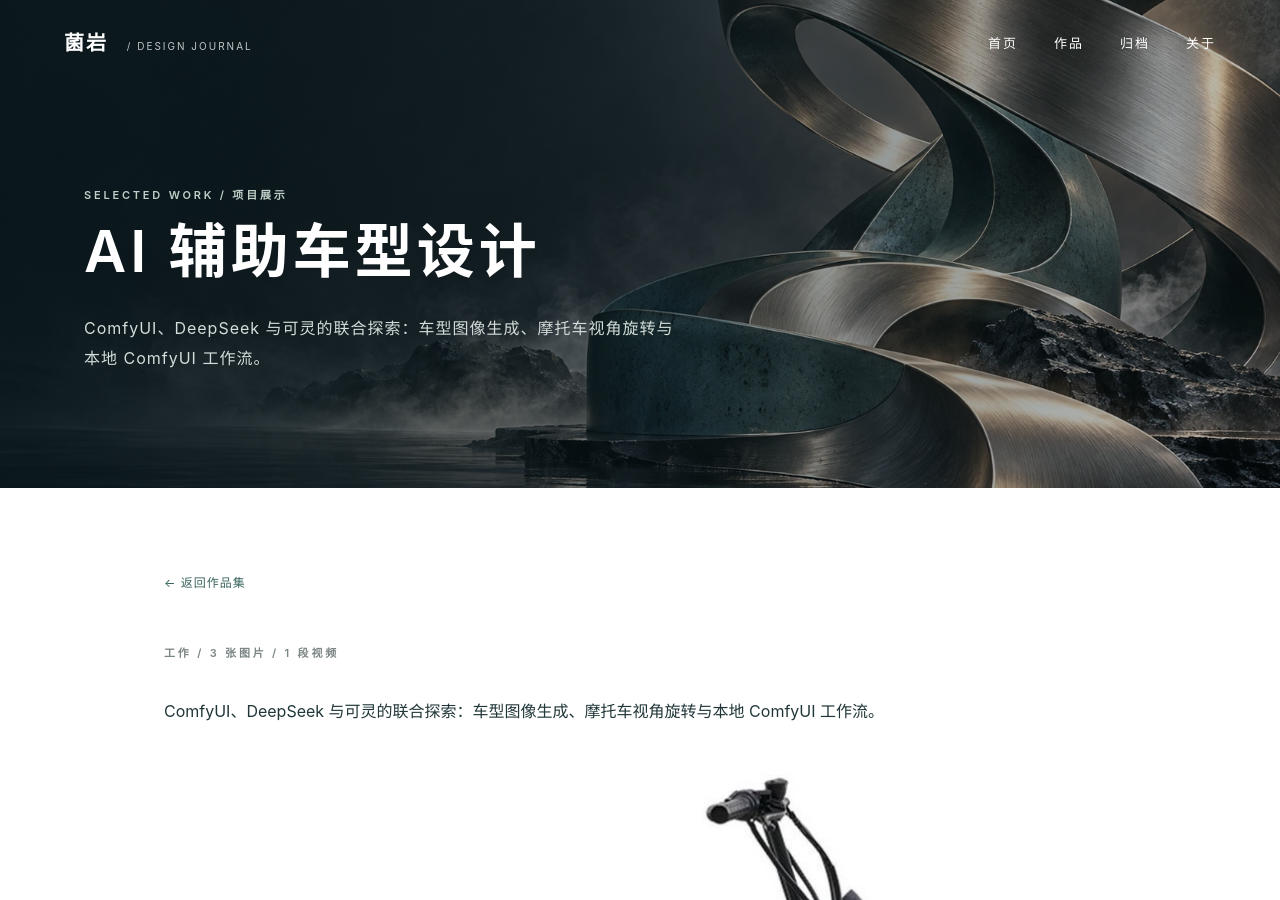
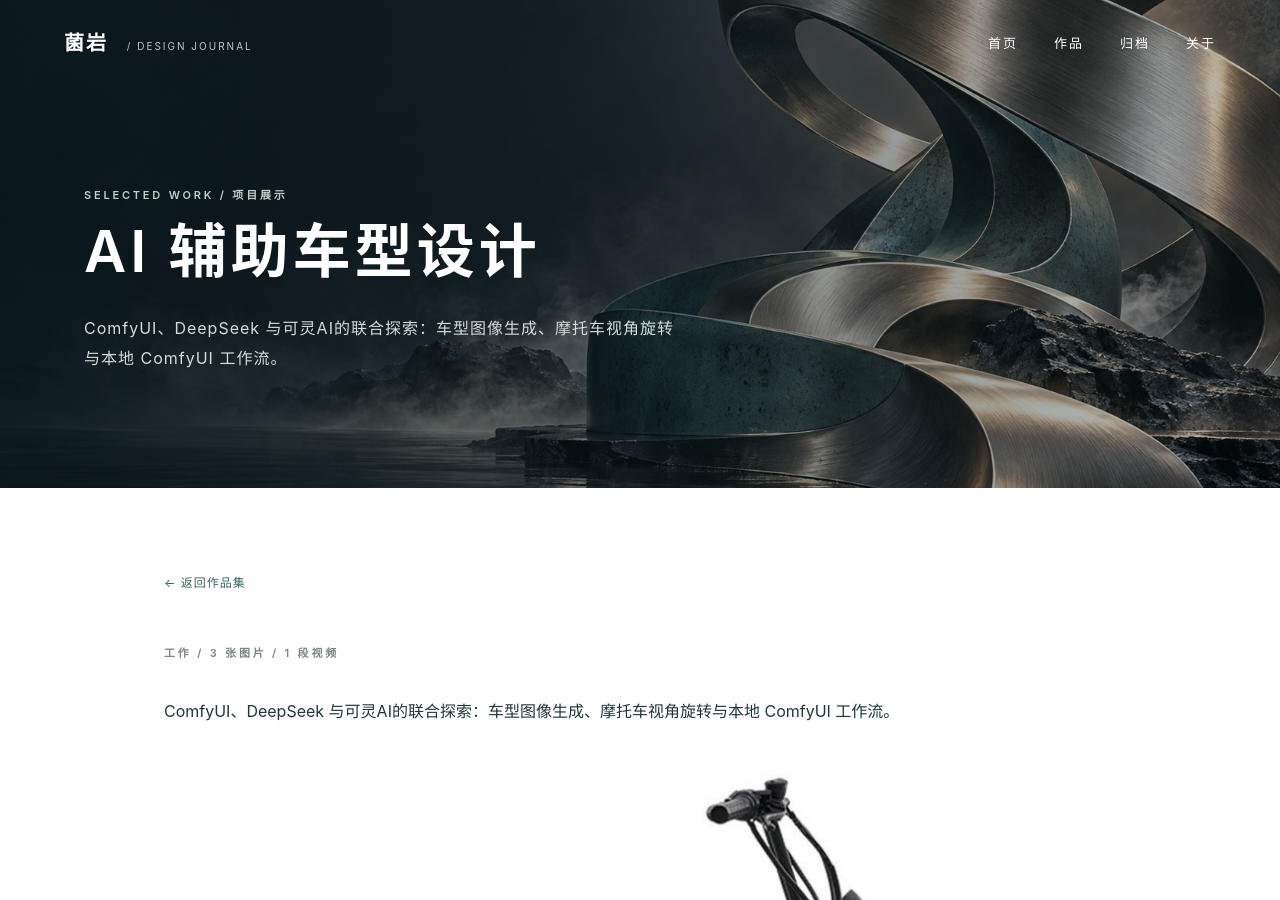
Before and after one commit to junyan3d/junyan3d.github.io, a Jekyll site: the page built from _projects/ai-workflow.md, in a window 1280 px wide and 900 px high. Built offline with Jekyll 4.4.1, drawn with Linux system fonts in a browser that asks for light colours.

Commit message:
Prepare v0.1.0 portfolio release

```diff
--- a/_config.yml
+++ b/_config.yml
@@ -25,7 +25,7 @@ defaults:
     values:
       layout: project
       header-img: assets/covers/works.webp
-exclude: [vendor, scripts, README.md, Gemfile, Gemfile.lock, less, .bundle, SOURCE.md]
+exclude: [.DS_Store, local-archive, vendor, scripts, README.md, Gemfile, Gemfile.lock, less, .bundle, SOURCE.md]
 service-worker: false
 social_links:
   - title: B站
--- a/_projects/ai-workflow.md
+++ b/_projects/ai-workflow.md
@@ -2,7 +2,7 @@
 {
   "title": "AI 辅助车型设计",
   "category": "工作",
-  "description": "ComfyUI、DeepSeek 与可灵的联合探索：车型图像生成、摩托车视角旋转与本地 ComfyUI 工作流。",
+  "description": "ComfyUI、DeepSeek 与可灵AI的联合探索：车型图像生成、摩托车视角旋转与本地 ComfyUI 工作流。",
   "order": 4.5,
   "cover": "/assets/images/ai-workflow-2.jpg",
   "images": [
@@ -31,4 +31,4 @@
   ]
 }
 ---
-ComfyUI、DeepSeek 与可灵的联合探索：车型图像生成、摩托车视角旋转与本地 ComfyUI 工作流。
+ComfyUI、DeepSeek 与可灵AI的联合探索：车型图像生成、摩托车视角旋转与本地 ComfyUI 工作流。
```
Also changed, not shown: about.md (+0 -2 lines), scripts/cover-prompts.md (+10 -10 lines), README.md, assets/covers/home.webp (deleted), assets/images/ai-workflow-3.jpg (deleted), assets/images/hero.jpg (deleted), 7 other files.
